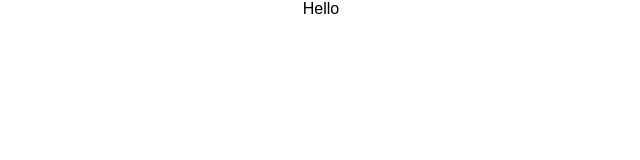
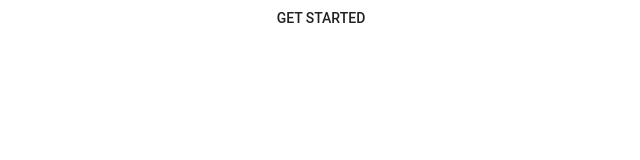
Before and after one commit to ocean-police/main-app, a React (Create React App) app in the folder ocean-police/: page / in a window 1280 px wide. Shown: the top 160 px of the page, without its empty margins (319-959 px from the left). Built offline with nearby package versions, Linux system fonts and the light colour scheme.

Commit message:
add welcome page

```diff
--- a/ocean-police/src/App.js
+++ b/ocean-police/src/App.js
@@ -2,6 +2,7 @@ import React, {Component} from 'react';
 import { Provider } from 'react-redux';
 import {BrowserRouter, Route, Switch} from 'react-router-dom';
 import './App.css';
+import WelcomePage from './containers/WelcomePage';
 import AddClothingPage from './containers/AddClothingPage';
 import configureStore from './store/index';
 
@@ -22,7 +23,7 @@ export default class App extends Component{
           <BrowserRouter>
             <div id="application-container">
               <Switch>
-                <Route exact path="/" component={AddClothingPage} />
+                <Route exact path="/" component={WelcomePage} />
                 <Route exact path="/add" component={AddClothingPage} />
               </Switch>
             </div>
--- /dev/null
+++ b/ocean-police/src/containers/WelcomePage.js
@@ -0,0 +1,28 @@
+import React, { Component } from 'react';
+import { withRouter } from 'react-router-dom';
+import { withStyles } from '@material-ui/core/styles';
+import { Button } from '@material-ui/core';
+const styles = {
+
+};
+
+class WelcomePage extends Component {
+  constructor(props) {
+    super(props);
+
+    this.state = {};
+  }
+
+  render() {
+    const { classes } = this.props;
+    return (
+      <div>
+        <Button onClick={() => {this.props.history.push('/add')}}>
+            Get Started
+        </Button>
+      </div>
+    );
+  }
+}
+
+export default withRouter(withStyles(styles)(WelcomePage));
```
